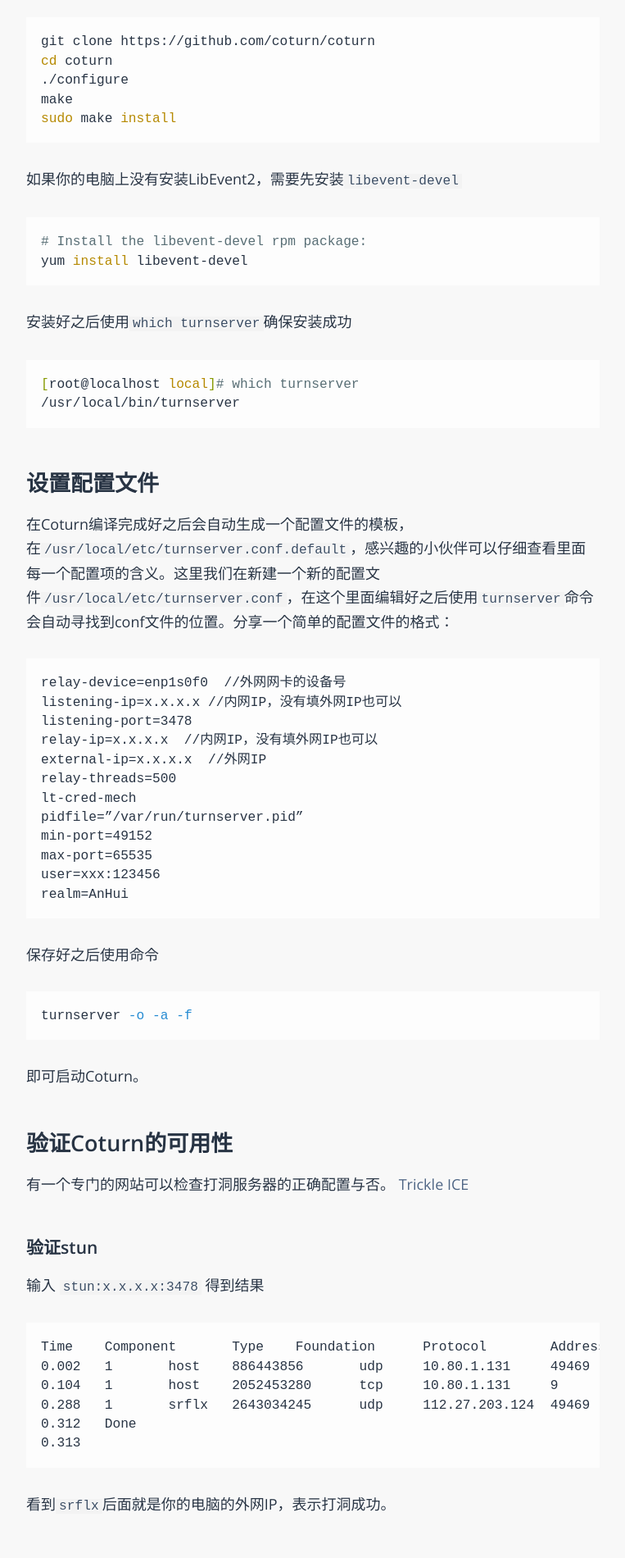
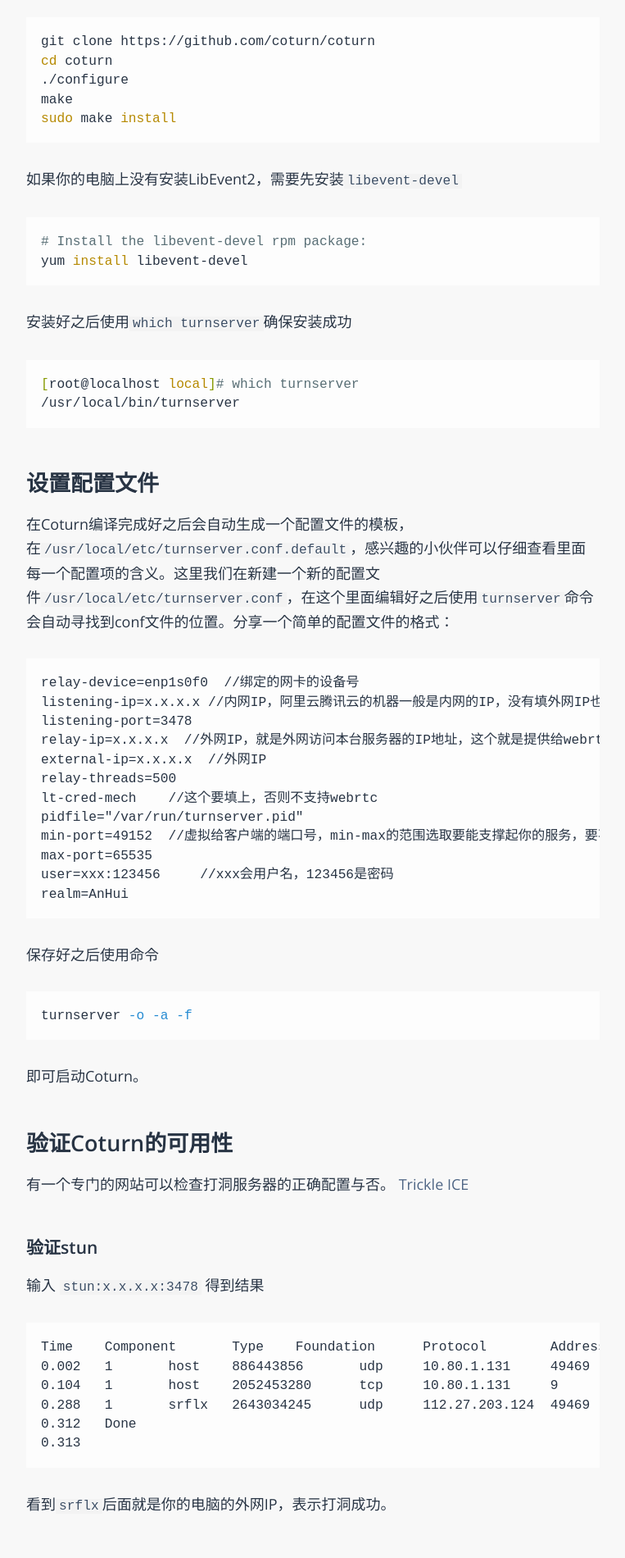
Before and after one commit to AwsomeCui/cc976655.github.io, a Jekyll site: the page built from _posts/2018-10-13-cenos7-install-coturn.markdown, in a window 1280 px wide. Shown: the part 370-2270 px from the top of the page at 82% size, without its empty margins (258-1021 px from the left). Built offline with Jekyll 4.4.1, drawn with Linux system fonts in a browser that asks for light colours; some web fonts are replaced; comment, search, counter and statistics services are not loaded.

Commit message:
重新提交coturn服务器设置参数

````diff
--- a/_posts/2018-10-13-cenos7-install-coturn.markdown
+++ b/_posts/2018-10-13-cenos7-install-coturn.markdown
@@ -29,17 +29,17 @@ yum install libevent-devel
 ## 设置配置文件
 在Coturn编译完成好之后会自动生成一个配置文件的模板，在`/usr/local/etc/turnserver.conf.default`，感兴趣的小伙伴可以仔细查看里面每一个配置项的含义。这里我们在新建一个新的配置文件`/usr/local/etc/turnserver.conf`，在这个里面编辑好之后使用`turnserver`命令会自动寻找到conf文件的位置。分享一个简单的配置文件的格式：
 ```
-relay-device=enp1s0f0  //外网网卡的设备号
-listening-ip=x.x.x.x //内网IP，没有填外网IP也可以
+relay-device=enp1s0f0  //绑定的网卡的设备号
+listening-ip=x.x.x.x //内网IP，阿里云腾讯云的机器一般是内网的IP，没有填外网IP也可以
 listening-port=3478
-relay-ip=x.x.x.x  //内网IP，没有填外网IP也可以
+relay-ip=x.x.x.x  //外网IP，就是外网访问本台服务器的IP地址，这个就是提供给webrtc客户端来传递数据的IP
 external-ip=x.x.x.x  //外网IP
 relay-threads=500
-lt-cred-mech
-pidfile=”/var/run/turnserver.pid”
-min-port=49152
+lt-cred-mech    //这个要填上，否则不支持webrtc
+pidfile="/var/run/turnserver.pid"
+min-port=49152  //虚拟给客户端的端口号，min-max的范围选取要能支撑起你的服务，要不然会出现转发服务器不够用的情况
 max-port=65535
-user=xxx:123456
+user=xxx:123456     //xxx会用户名，123456是密码
 realm=AnHui
 ```
 保存好之后使用命令
````
